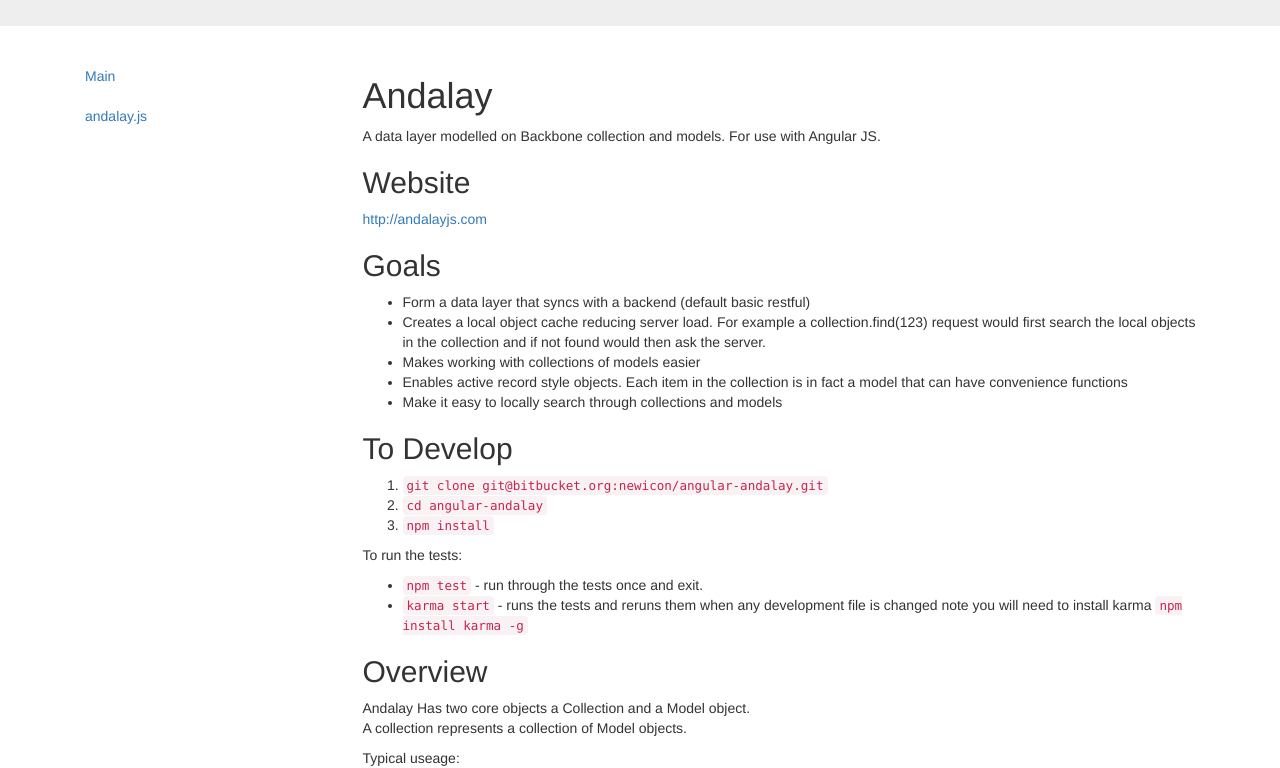
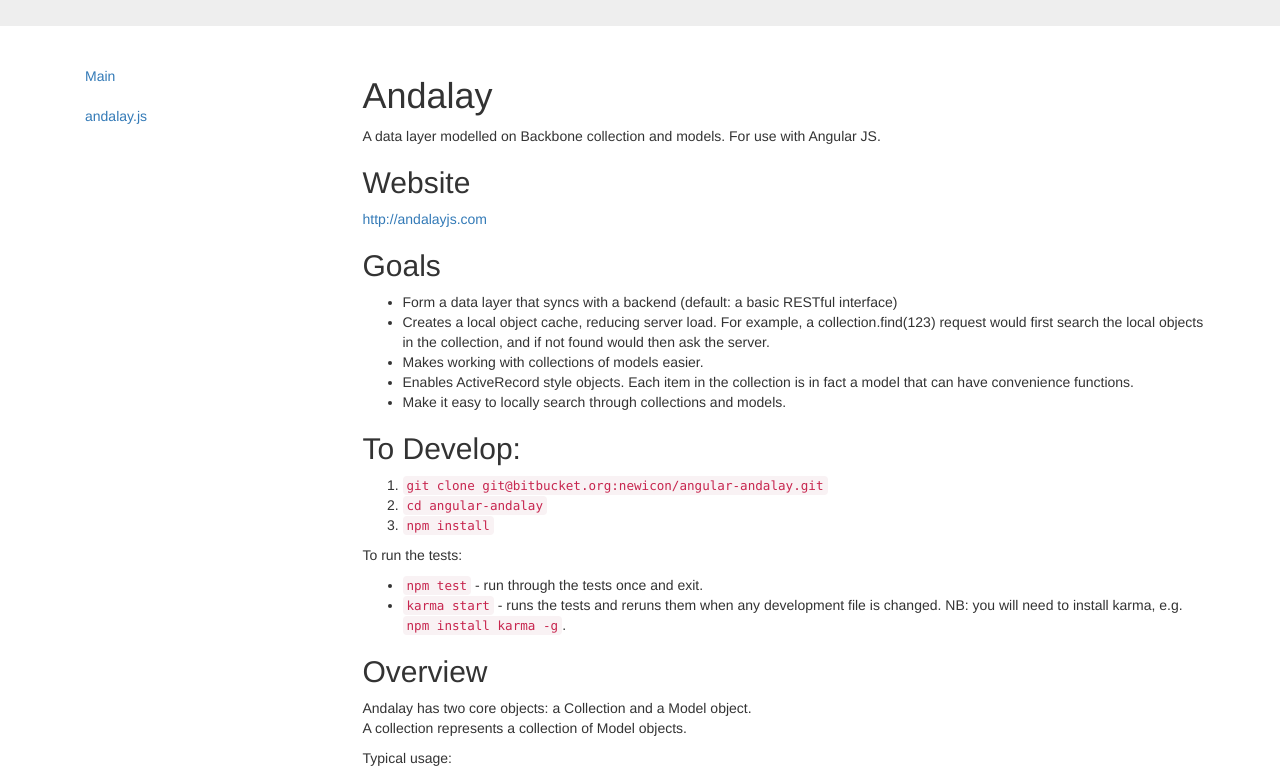
Before and after one commit to newicon/andalay, a website: page index.html in a window 1280 px wide. Shown: the part 190-958 px from the top of the page. Drawn offline with nearby package versions, Linux system fonts and the light colour scheme.

Commit message:
Some spelling and grammar corrections for index page

```diff
--- a/index.html
+++ b/index.html
@@ -73,13 +73,13 @@
 <p>A data layer modelled on Backbone collection and models. For use with Angular JS.</p><h2>Website</h2>
 <p><a href="http://andalayjs.com">http://andalayjs.com</a></p><h2>Goals</h2>
 <ul>
-<li>Form a data layer that syncs with a backend (default basic restful)</li>
-<li>Creates a local object cache reducing server load. For example a collection.find(123) request would first search the local objects in the collection and if not found would then ask the server.</li>
-<li>Makes working with collections of models easier</li>
-<li>Enables active record style objects. Each item in the collection is in fact a model that can have convenience functions</li>
-<li>Make it easy to locally search through collections and models</li>
+<li>Form a data layer that syncs with a backend (default: a basic RESTful interface)</li>
+<li>Creates a local object cache, reducing server load. For example, a collection.find(123) request would first search the local objects in the collection, and if not found would then ask the server.</li>
+<li>Makes working with collections of models easier.</li>
+<li>Enables ActiveRecord style objects. Each item in the collection is in fact a model that can have convenience functions.</li>
+<li>Make it easy to locally search through collections and models.</li>
 </ul>
-<h2>To Develop</h2>
+<h2>To Develop:</h2>
 <ol>
 <li><code>git clone git@bitbucket.org:newicon/angular-andalay.git</code></li>
 <li><code>cd angular-andalay</code></li>
@@ -87,10 +87,10 @@
 </ol>
 <p>To run the tests:</p><ul>
 <li><code>npm test</code> - run through the tests once and exit.</li>
-<li><code>karma start</code> - runs the tests and reruns them when any development file is changed note you will need to install karma <code>npm install karma -g</code></li>
+<li><code>karma start</code> - runs the tests and reruns them when any development file is changed. NB: you will need to install karma, e.g. <code>npm install karma -g</code>.</li>
 </ul>
 <h2>Overview</h2>
-<p>Andalay Has two core objects a Collection and a Model object.<br />A collection represents a collection of Model objects.</p><p>Typical useage:</p><pre><code class="lang-js">// We must specify Andalay as a dependacy on the angular app
+<p>Andalay has two core objects: a Collection and a Model object.<br />A collection represents a collection of Model objects.</p><p>Typical usage:</p><pre><code class="lang-js">// We must specify Andalay as a dependacy on the angular app
 var app = angular.module(&#39;myapp&#39;, [&#39;Andalay&#39;]);
 
 // Andalay forms the core workhorse for many services responsible for interacting with server side and client side data
@@ -111,7 +111,7 @@
 </code></pre>
 <p>We typically only need to return the collection as we can access to model via the collection.model property.</p><pre><code class="lang-js">var myNewTodo = new TodoService.model({name:&#39;my new todo&#39;});
 </code></pre>
-<p>To load populate the collection with models we need to fetch them from the server:</p><pre><code class="lang-js">TodoService.fetch();
+<p>To populate the collection with models we need to fetch them from the server:</p><pre><code class="lang-js">TodoService.fetch();
 </code></pre>
 <p>The above code will generate a GET /todos request and populate the collection.<br />To use this in angular we can do the following:</p><pre><code class="lang-js">// in angular controller
 $scope.todoService = TodoService;
@@ -125,7 +125,7 @@
 GET  /todos/1   TodoModel.fetch();
 PUT  /todos/1   TodoModel.save();
 DEL  /todos/1   TodoModel.destroy();
-</code></pre><p>However you may not use them in this context always.<br />As the following code will generate the correct request to create a new Todo Model.</p><pre><code>var myTodo = new TodoModel({name:&#39;My new todo&#39;});
+</code></pre><p>However you may not always use them in this context.<br />The following code will generate the correct request to create a new Todo Model.</p><pre><code>var myTodo = new TodoModel({name:&#39;My new todo&#39;});
 myTodo.save();
 </code></pre><p>The above code would generate a request <code>POST /todos/ {name:&#39;My new todo&#39;}</code><br />It is important to note that Andalay expects the server to return the newly created object.<br />A valid response would be: <code>{&quot;id&quot;:1, &quot;name&quot;:&quot;My new todo&quot;}</code></p><p>The model will now contain an id property and subsequent calls to the save method will generate a PUT request to update the model.</p></section>
         </div>
```
Also changed, not shown: src/andalay.js (+11 -11 lines).
